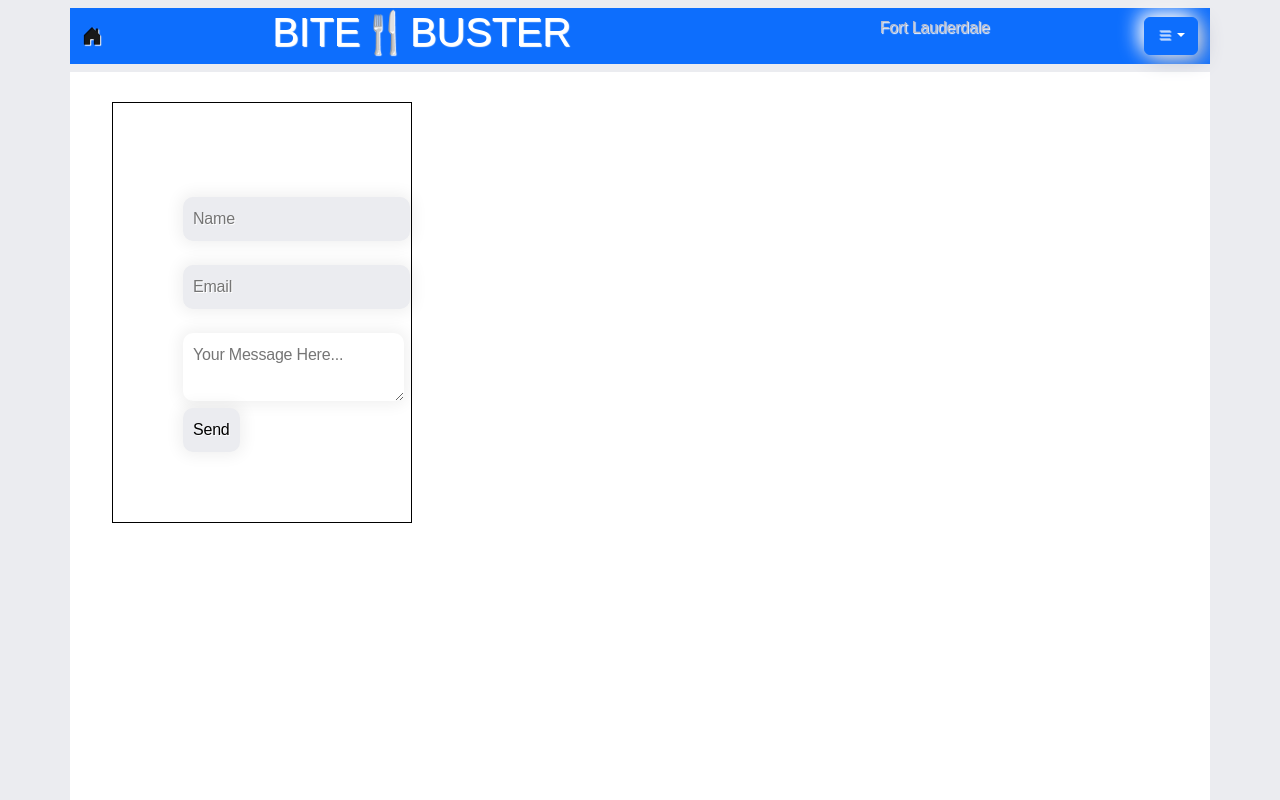
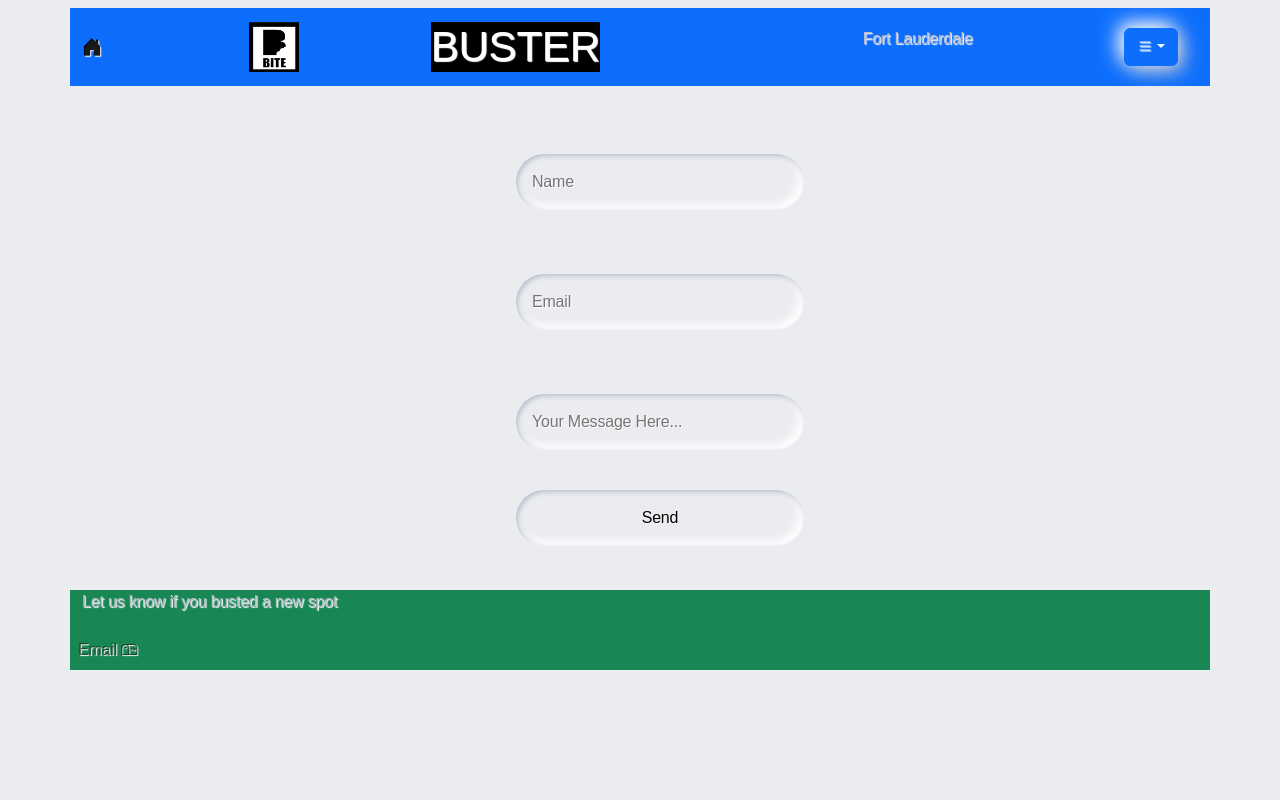
Before and after one commit to VeronicaDFL/bite-buster-web, a React (Create React App) app: page /email in a window 1280 px wide. Shown: the top 800 px of the page. Built offline with nearby package versions, Linux system fonts and the light colour scheme.

Commit message:
Added Logo to title

```diff
--- a/src/components/NavMenu.jsx
+++ b/src/components/NavMenu.jsx
@@ -1,5 +1,5 @@
 
-import { Navbar,Container} from "react-bootstrap";
+import { Navbar,Container,Image} from "react-bootstrap";
 import Dropdown from 'react-bootstrap/Dropdown';
 import DropdownButton from 'react-bootstrap/DropdownButton';
 
@@ -9,15 +9,17 @@ import DropdownButton from 'react-bootstrap/DropdownButton';
 
 export default function NavMenu () {
 
+  const imgUri = process.env.PUBLIC_URL
+
     return (
 
   <Navbar>
     <Container className="text-bg-primary">
 
         <Navbar.Brand href="/"><i className="bi bi-house-door-fill" fill=".bg-white"></i></Navbar.Brand>
-        <h1>BITE🍴BUSTER</h1>
+        <Image className= "image-logo"src={`${imgUri}/images/BIte.png`} /><h1 className="title-font">BUSTER</h1>
         <br />
-        <p>Fort Lauderdale</p>
+        <p className="p-font">Fort Lauderdale</p>
 
 
 
--- a/src/pages/EmailForm.jsx
+++ b/src/pages/EmailForm.jsx
@@ -32,14 +32,14 @@ import emailjs from 'emailjs-com';
          {isEmailSent ? (
           <p>Email has been succesfully sent😎!Thank You!</p>
          ) : (
-             <form className= "emailform" ref={form} onSubmit={sendEmail}>
+             <form className= "unit" ref={form} onSubmit={sendEmail}>
              <label></label>
-                    <input className="input" placeholder="Name" type="text" name="user_name" />
+                    <input className="unit" placeholder="Name" type="text" name="user_name" />
              <label></label>
-                    <input  className="input" placeholder="Email"type="email" name="user_email" />
+                    <input  className="unit" placeholder="Email"type="email" name="user_email" />
              <label></label>
-                    <textarea className="input" placeholder="Your Message Here..." name="message" />
-                    <input className='input' type="submit" value="Send" />
+                    <input className="unit" placeholder="Your Message Here..." name="message" />
+                    <input className='unit' type="submit" value="Send" />
              </form>
              )}
            </div>
--- a/src/styles/App.scss
+++ b/src/styles/App.scss
@@ -1,51 +1,18 @@
-body {
-    width: 100vw;
-    height: 100vh;
-    background: white;
-    background-size: cover;
-  }
+//H1 Image logo Bite
 
-  .email {
+.image-logo {
+ width: 50px;
+ height: 50px;
 
-    width: 100vw;
-    height: 100vh;
-    background: white;
-    background-size: cover;
-  }
+}
 
-  *, *:before, *:after {
-    box-sizing: border-box;
+//font BUSTER
+.title-font{
+  background-color: black;
+  font-size: 42px;
+  margin-top: 8px;
 
-  }
-
-  .emailform {
-    width: 300px;
-    border:2px;
-    padding: 70px;
-    margin: 30px ;
-    box-shadow: 3px;
-    font: 80px;
-    border: 1px solid black;
-    border-radius:  30deg;
-
-
-  }
-
-  .input {
-    padding:10px;
-    border:0;
-    box-shadow:0 0 15px 4px rgba(0,0,0,0.06);
-    border-radius: 10px;
-    box-shadow: 10px;
-    width: auto;
-
-  }
-
-  .input:hover {
-
-    background-color: rgba(105, 105, 105, 0.236);
-  }
-
+}
 
 ////Add Form
 
@@ -90,6 +57,7 @@ button, input {
   padding: $ruler;
   background-color:$color-bg;
   text-shadow: 1px 1px 0 $color-white;
+  margin: 20px;
 }
 
 label {
@@ -145,6 +113,7 @@ button {
     font-size: $ruler*1.2;
     margin: 20px 20px;
 
+
     .icon {
       margin-right: 0;
     }
@@ -162,6 +131,8 @@ button {
   display: flex;
   align-items: center;
   justify-content: flex-start;
+  margin: 20px;
+
 
   label {
     margin: 0;
```
Also changed, not shown: public/images/Bite.png (added).
